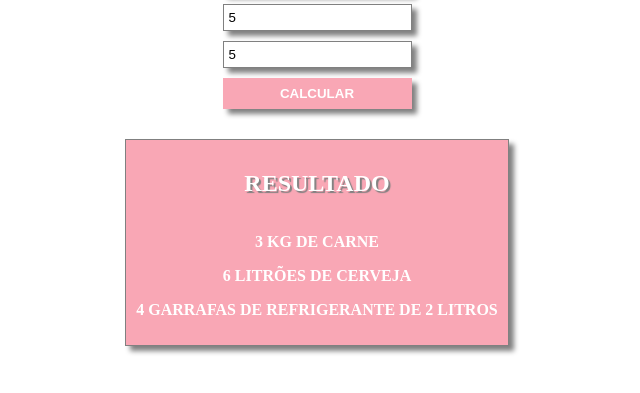
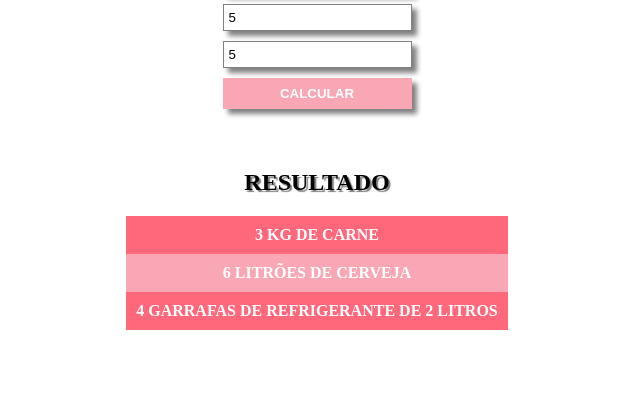
Before and after one commit to Miguelsabino23/Churrascometro, a plain HTML site: page index.html in a window 1280 px wide. Both pictures are taken after typing "5", "5", "5" into the empty fields and a click on the button "CALCULAR". Shown: the part 59-452 px from the top of the page, without its empty margins (323-963 px from the left). Drawn offline with Linux system fonts and the light colour scheme.

Commit message:
Novo commit

```diff
--- a/script.js
+++ b/script.js
@@ -4,7 +4,8 @@ let inputCriancas = document.getElementById("criancas");
 let inputDuracao = document.getElementById("duracao");
 
 //Resultado
-let resultado = document.getElementById("resultado")
+let boxResultado = document.querySelector("div .box-resultado")
+let resultado = document.getElementById("resultado");
 
 
 function calcular() {
@@ -25,6 +26,7 @@ function calcular() {
     } else {
         resultado.innerHTML = `<p>Os valores adultos e duração precisam ser maiores que 0</p>`
     }
+        boxResultado.style.display = "flex"
 }
 
 function carnePP(duracao) {
--- a/style.css
+++ b/style.css
@@ -36,15 +36,12 @@
 }
 
 .box-resultado {
-  display: flex;
-  border: 1px solid grey;
+  display: none;
   margin-top: 30px;
   text-align: center;
   padding: 10px;
-  box-shadow: 5px 5px 5px grey;
-  background-color: #F9A7B5;
   flex-direction: column;
-  color: white;
+  color: black;
   font-weight: bold;
   text-transform: uppercase;
 }
@@ -52,3 +49,17 @@
 .box-resultado h2 {
   text-shadow: 2px 2px 1px grey;
 }
+
+#resultado p {
+  margin: 0;
+  padding: 10px;
+  color: white;
+}
+
+#resultado p:nth-child(even) {
+  background-color: #F9A7B5;
+}
+
+#resultado p:nth-child(odd) {
+  background-color: #FF677B;
+}
```
